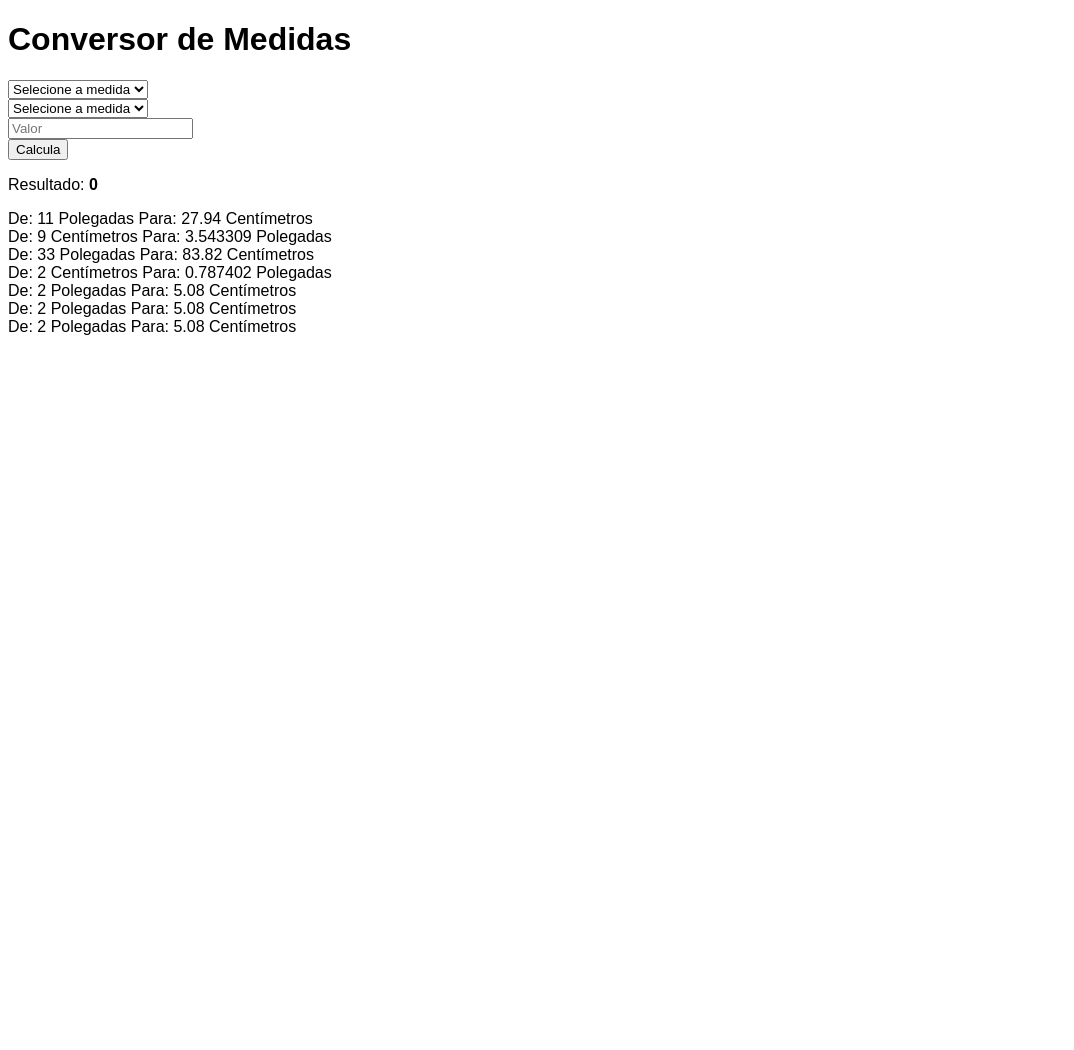
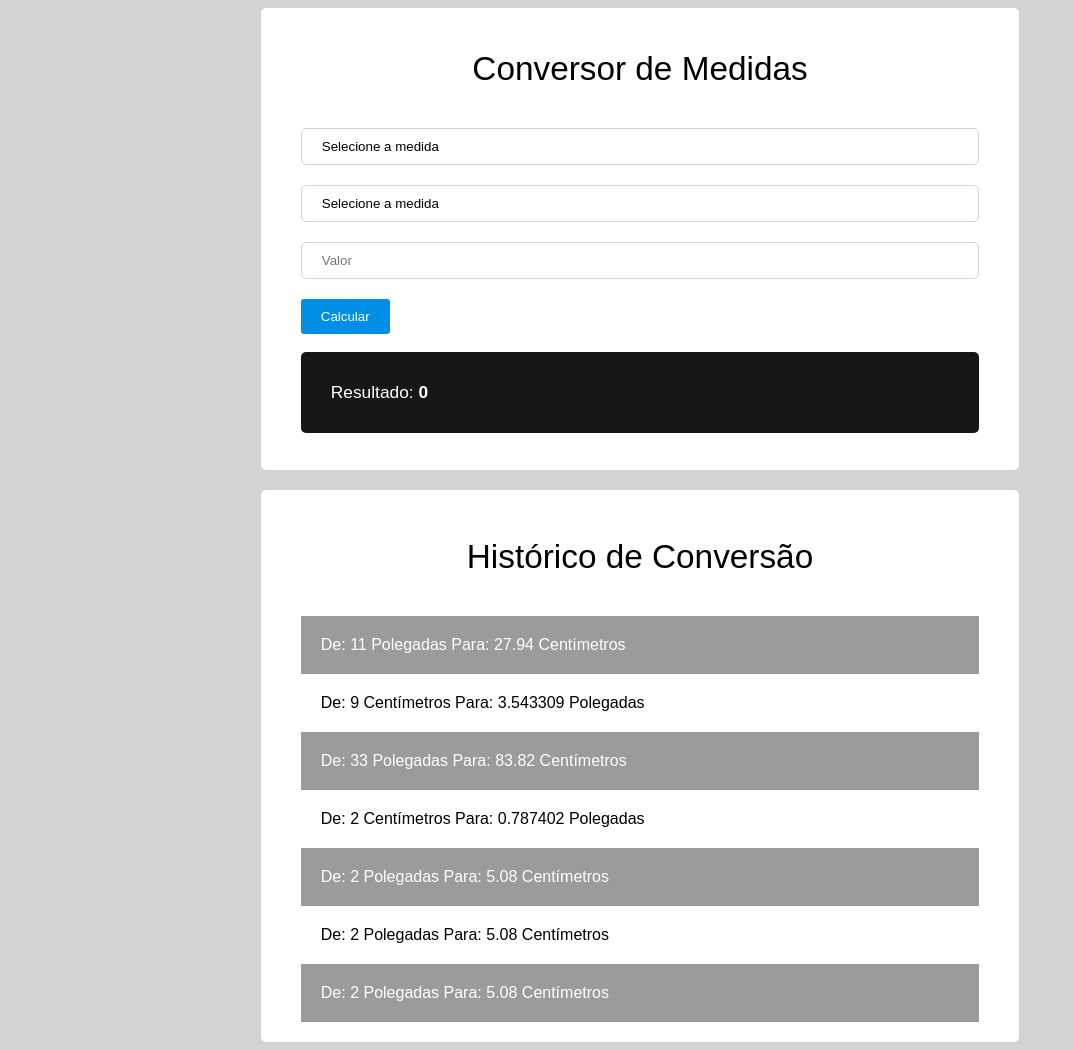
Before and after one commit to alisonmoura/PROGWEB, a PHP site: page / in a window 1280 px wide. Shown: the whole page, without its empty margins (0-1074 px from the left). Before the commit the page ends 335 px from the top, so only its background shows below. Run offline with PHP 8.4, Linux system fonts and the light colour scheme; data comes from the database, SQL or seed files in the repository; both versions use the stored data as it was after the commit.

Commit message:
Criando estilo css

```diff
--- a/ExConversorDeMedidas/model/ConvertionManager.php
+++ b/ExConversorDeMedidas/model/ConvertionManager.php
@@ -19,7 +19,7 @@
             } elseif ($to == "") {
                 throw new Exception("Unidade de medida de destino deve ser selecionada!");
             } elseif ($value == "") {
-                throw new Exception("O campo valor deve ser preenchido!");
+                throw new Exception("O campo <strong>valor</strong> deve ser preenchido!");
             }
 
             try {
@@ -30,7 +30,7 @@
                 $this->historicManager->create($value, $from, $convertedValue, $to);
                 return $convertedValue;
             } catch (BusinessException $e) {
-                throw new Exception("Ops! Essa conversão não está registrada ainda");
+                throw new Exception('Ops! Essa conversão não está registrada ainda! Você pode criar uma nova conversão <a href="?page=convertion">aqui</a>');
             } catch (Exception $e) {
                 throw new Exception("Algo de errado aconteceu na conversão :(");
             }
--- a/ExConversorDeMedidas/view/home.php
+++ b/ExConversorDeMedidas/view/home.php
@@ -19,9 +19,8 @@
     </div>
     <?php }?>
 
-    <form action="?page=home&action=calculate" method="post">
+    <form class="convertion-form" action="?page=home&action=calculate" method="post">
         <h1>Conversor de Medidas</h1>
-        <div>
         <select name="from" id="from">
             <option value="" selected>Selecione a medida</option>
             <?php foreach ($convertions as $c) { ?>
@@ -30,8 +29,6 @@
             </option>
             <?php } ?>
         </select>
-        </div>
-        <div>
         <select name="to" id="to">
             <option value="" selected>Selecione a medida</option>
             <?php foreach ($convertions as $c) { ?>
@@ -40,27 +37,25 @@
             </option>
             <?php } ?>
         </select>
-        </div>
-        <div>
         <input type="number" name="value" id="value" placeholder="Valor">
-        </div>
-        <div>
-            <button>Calcula</button>
-        </div>
-        <div>
-            <p>Resultado:
+        <button>Calcular</button>
+        <p class="result">Resultado:
             <strong>
                 <?= $result?>
             </strong>
         </p>
-        </div>
     </form>
 
     <section class="historic">
+        <h2>Histórico de Conversão</h2>
         <?php foreach ($historic as $h) { ?>
         <div>
-            De: <?= $h->getValueFrom()?> <?= $h->getUnityFrom()?>
-            Para: <?= $h->getValueTo()?> <?= $h->getUnityTo()?>
+            De:
+            <?= $h->getValueFrom()?>
+            <?= $h->getUnityFrom()?>
+            Para:
+            <?= $h->getValueTo()?>
+            <?= $h->getUnityTo()?>
         </div>
         <?php } ?>
     </section>
--- a/ExConversorDeMedidas/view/style.css
+++ b/ExConversorDeMedidas/view/style.css
@@ -1,3 +1,99 @@
 body {
     font-family: sans-serif;
+    background-color: lightgray;
 }
+
+select {
+    -webkit-appearance: none;
+    -moz-appearance: none;
+    appearance: none;
+}
+
+select,
+input {
+    box-sizing: border-box;
+    border: 1px solid lightgray;
+    background: white;
+    border-radius: 5px;
+    padding: 10px 20px;
+    width: 100%;
+    margin-bottom: 20px;
+}
+
+button {
+    padding: 10px 20px;
+    background-color: rgb(0, 142, 230);
+    border: none;
+    border-radius: 3px;
+    font-size: 10pt;
+    color: white;
+    cursor: pointer;
+    transition: .3s;
+}
+
+button:hover {
+    background-color: rgb(3, 95, 208);
+    box-shadow: 0px 2px 10px rgba(0, 0, 0, .4);
+}
+
+.convertion-form {
+    box-sizing: border-box;
+    background-color: white;
+    width: 60%;
+    padding: 20px 40px;
+    margin: auto;
+    border-radius: 5px;
+    margin-bottom: 20px;
+}
+
+.historic {
+    box-sizing: border-box;
+    background-color: white;
+    width: 60%;
+    padding: 20px 40px;
+    margin: auto;
+    border-radius: 5px;
+}
+.historic div {
+    box-sizing: border-box;
+    padding: 20px;
+}
+.historic div:nth-child(2n) {
+    background-color: rgb(155, 155, 155);
+    color: white;
+}
+
+.historic h2,
+.convertion-form h1 {
+    font-weight: 300;
+    text-align: center;
+    font-size: 25pt;
+    margin-bottom: 40px;
+}
+
+.alert {
+    box-sizing: border-box;
+    background-color: aliceblue;
+    padding: 10px 40px;
+    border-radius: 5px;
+    width: 60%;
+    margin: 0px auto 30px auto;
+}
+.alert a {
+    text-decoration: none;
+    font-weight: bold;
+    color: inherit;
+}
+.alert.error {
+    background-color: rgb(242, 64, 64);
+    color: white;
+}
+.result{
+    background-color: rgb(23, 23, 23);
+    color: white;
+    border-radius: 5px;
+    padding: 30px;
+    box-sizing: border-box;
+    font-weight: 300;
+    font-size: 13pt;
+}
```
Also changed, not shown: ExConversorDeMedidas/model/DB_Convertion.sqlite. Lines whose indentation alone changed are shown as unchanged.
